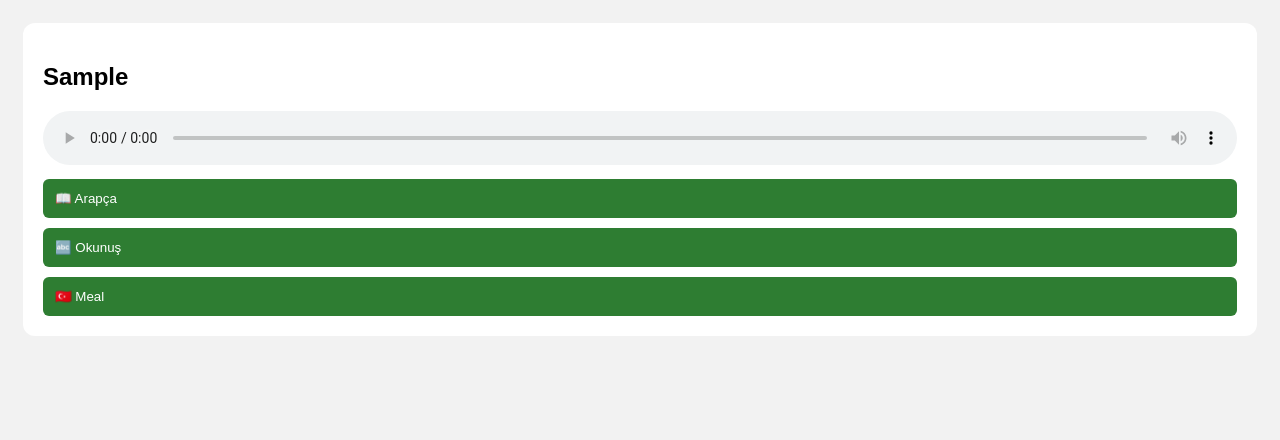
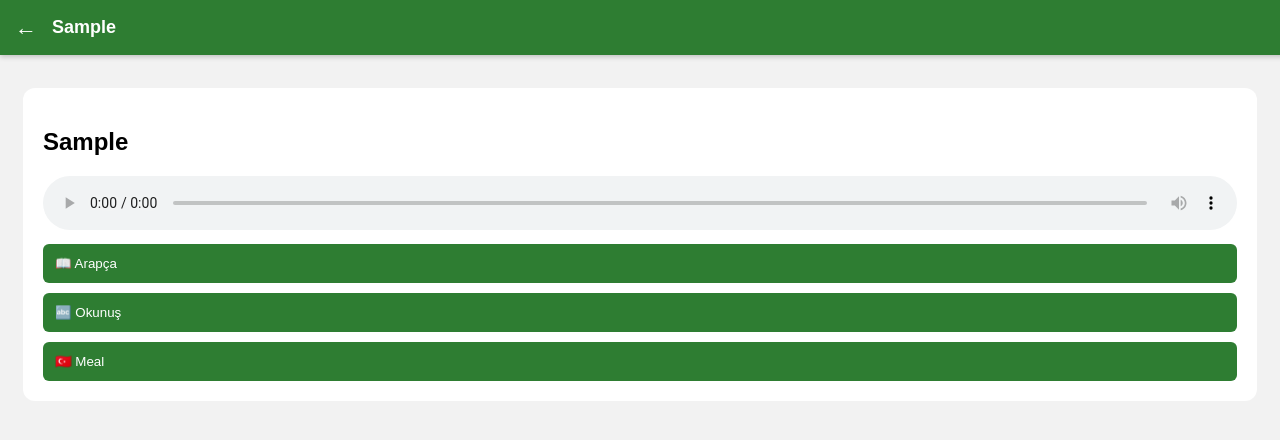
Before and after one commit to hayzen60/kuran_app, a Flask app: template templates/sure.html in a window 1280 px wide. Shown: the top 440 px of the page. Run offline with Flask 3, Linux system fonts and the light colour scheme; the template is opened without the code that fills it: most values are stand-ins (such as "Sample title", 1, 10 or a date in 2020).

Commit message:
top navigation added

```diff
--- a/static/style.css
+++ b/static/style.css
@@ -39,3 +39,65 @@ button {
     text-align: right;
     line-height: 2;
 }
+
+/* Loading Screen */
+
+#loading {
+    position: fixed;
+    width: 100%;
+    height: 100%;
+    background: white;
+    top: 0;
+    left: 0;
+    z-index: 9999;
+    display: none;
+    flex-direction: column;
+    justify-content: center;
+    align-items: center;
+}
+
+.spinner {
+    width: 40px;
+    height: 40px;
+    border: 5px solid #ddd;
+    border-top: 5px solid #2e7d32;
+    border-radius: 50%;
+    animation: spin 1s linear infinite;
+    margin-bottom: 10px;
+}
+
+@keyframes spin {
+    to { transform: rotate(360deg); }
+}
+
+.topbar {
+    position: fixed;
+    top: 0;
+    left: 0;
+    width: 100%;
+    height: 55px;
+    background: #2e7d32;
+    color: white;
+    display: flex;
+    align-items: center;
+    padding: 0 15px;
+    box-shadow: 0 2px 5px rgba(0,0,0,0.2);
+    z-index: 1000;
+}
+
+.topbar a {
+    color: white;
+    text-decoration: none;
+    font-size: 22px;
+    margin-right: 15px;
+}
+
+.topbar-title {
+    font-size: 18px;
+    font-weight: bold;
+}
+
+/* Sayfa içeriğini aşağı kaydır */
+.content-wrapper {
+    margin-top: 65px;
+}
--- a/templates/sure.html
+++ b/templates/sure.html
@@ -6,6 +6,18 @@
 <script src="/static/script.js"></script>
 </head>
 <body>
+
+<div class="topbar">
+    <a href="/">←</a>
+    <div class="topbar-title">{{ sure_adi }}</div>
+</div>
+
+<div id="loading">
+    <div class="spinner"></div>
+    <p>Yükleniyor...</p>
+</div>
+
+<div class="content-wrapper">
 
 <div class="card">
 
@@ -36,7 +48,5 @@
 <p>{{ turkish_text }}</p>
 </div>
 
-</div>
-
 </body>
 </html>
```
Also changed, not shown: templates/home.html (+29 -1 lines).
